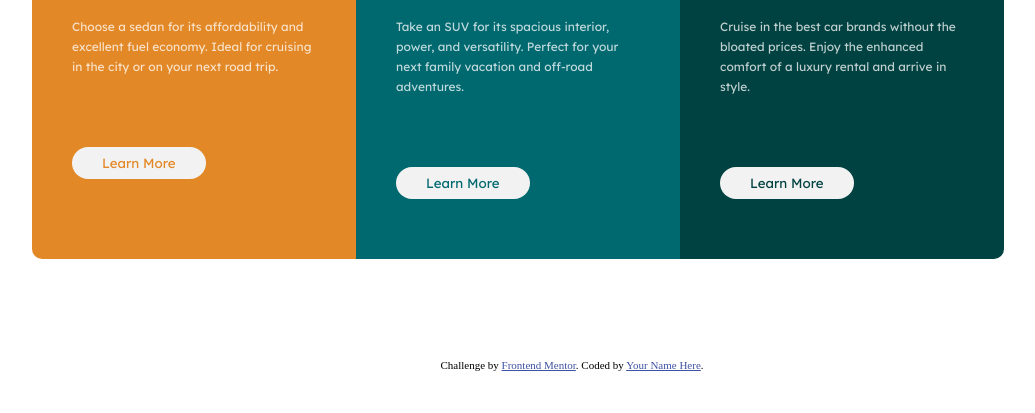
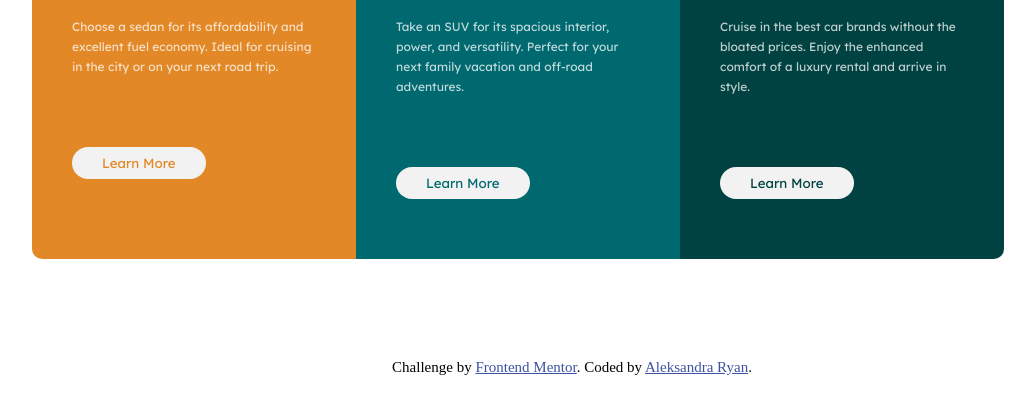
Before and after one commit to AleksandraRyan/3column-card, a plain HTML site: page index.html in a window 1280 px wide. Shown: the part 265-678 px from the top of the page, without its empty margins (68-1103 px from the left). Drawn offline with Linux system fonts and the light colour scheme.

Commit message:
Added frontend mentor working link to my profile

```diff
--- a/index.html
+++ b/index.html
@@ -55,7 +55,12 @@
       Challenge by
       <a href="https://www.frontendmentor.io?ref=challenge" target="_blank"
         >Frontend Mentor</a
-      >. Coded by <a href="#">Your Name Here</a>.
+      >. Coded by
+      <a
+        href="https://www.frontendmentor.io/profile/AleksandraRyan"
+        target="_blank"
+        >Aleksandra Ryan</a
+      >.
     </div>
   </body>
 </html>
--- a/style.css
+++ b/style.css
@@ -88,7 +88,7 @@ img {
 
 /* Footer */
 .attribution {
-  font-size: 11px;
+  font-size: 15px;
   text-align: center;
 }
 .attribution a {
```
